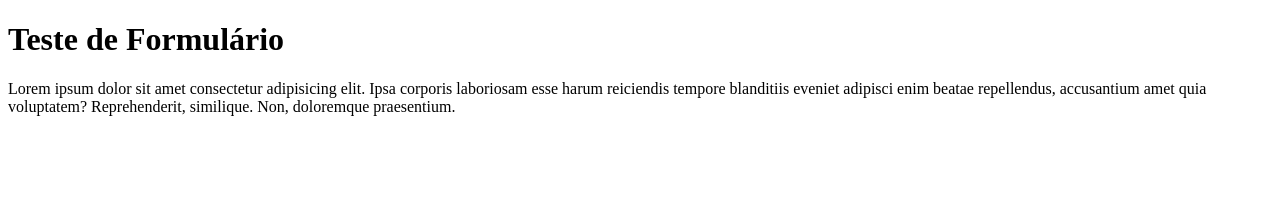
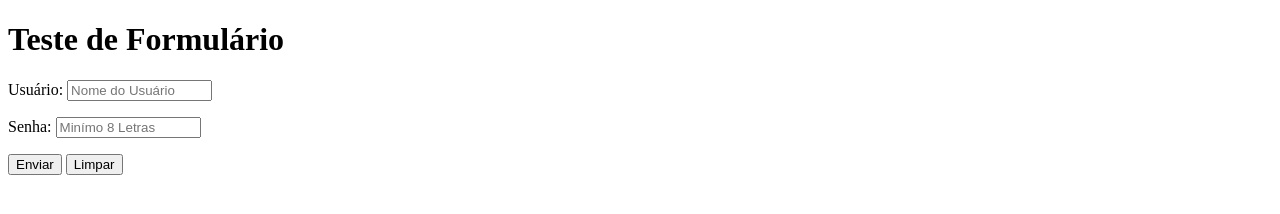
Before and after one commit to vinivargasr/HTML-CSS, a plain HTML site: page Módulo 4/Ex025/index2.html in a window 1280 px wide. Drawn offline with Linux system fonts and the light colour scheme.

Commit message:
Criando Formulários

```diff
--- a/Módulo 4/Ex025/index2.html
+++ b/Módulo 4/Ex025/index2.html
@@ -7,6 +7,20 @@
 </head>
 <body>
     <h1>Teste de Formulário</h1>
-    <p>Lorem ipsum dolor sit amet consectetur adipisicing elit. Ipsa corporis laboriosam esse harum reiciendis tempore blanditiis eveniet adipisci enim beatae repellendus, accusantium amet quia voluptatem? Reprehenderit, similique. Non, doloremque praesentium.</p>
+    <form action="cadastro.php" method="post" autocomplete="on">
+        <p>
+            <label for="iusuario">Usuário:</label>
+            <input type="text" name="usuario" id="iusuario" required minlength="5" maxlength="30" size="15" placeholder="Nome do Usuário" autocomplete="username">
+        </p>
+        <p>
+            <label for="isenha">Senha: </label>
+            <input type="password" name="senha" id="isenha" required minlength="8" maxlength="20" size="15" placeholder="Minímo 8 Letras" autocomplete="current-password">
+        </p>
+        <p>
+            <input type="submit" value="Enviar">
+            <input type="reset" value="Limpar">
+        </p>
+
+    </form>
 </body>
 </html>
```
